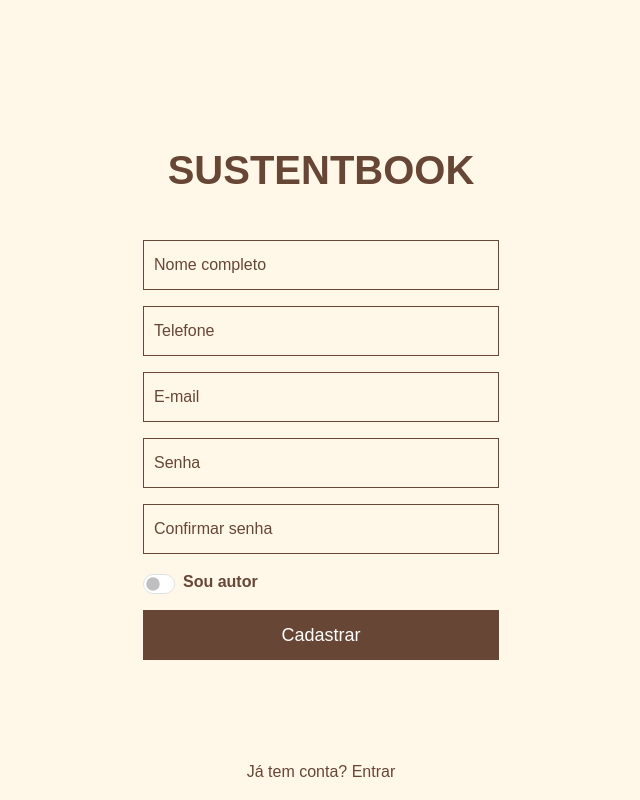
After one commit to cauacominho/sustentbook, a PHP site: page /sign-in.html in a window 1280 px wide. The commit adds this page. Shown: the whole page, without its empty margins (319-959 px from the left). Run offline with PHP 8.4, Linux system fonts and the light colour scheme; some web fonts are replaced.

Commit message:
Tela cadastro finalizada

```diff
--- /dev/null
+++ b/sign-in.html
@@ -0,0 +1,81 @@
+<!DOCTYPE html>
+<html lang="en">
+
+<head>
+    <meta charset="UTF-8">
+    <meta name="viewport" content="width=device-width, initial-scale=1.0">
+    <!-- MATERIAL ICONS GOOGLE -->
+    <link href="https://fonts.googleapis.com/css2?family=Material+Symbols+Outlined" rel="stylesheet" />
+
+    <!-- LINK BOOTSTRAP CSS -->
+    <link href="https://cdn.jsdelivr.net/npm/bootstrap@5.3.3/dist/css/bootstrap.min.css" rel="stylesheet"
+        integrity="sha384-QWTKZyjpPEjISv5WaRU9OFeRpok6YctnYmDr5pNlyT2bRjXh0JMhjY6hW+ALEwIH" crossorigin="anonymous">
+
+    <!-- LINK CSS -->
+    <link rel="stylesheet" href="./src/css/global.css">
+
+    <title>Login</title>
+</head>
+
+<body class="bg">
+
+
+    <div class="container vh-100 d-flex flex-column justify-content-center">
+        <!-- Título centralizado -->
+        <div class="row justify-content-center mb-3">
+            <div class="col-12 col-md-auto text-primary fw-bold text-center fs-1">SUSTENTBOOK</div>
+        </div>
+
+        <!-- Formulário centralizado -->
+        <div class="row justify-content-center mt-4">
+            <div class="col-12 col-md-6 col-lg-4">
+                <form action="" method="post">
+
+                    <div class="mb-3">
+                        <input type="text" name="controlNome" id="controlNome" placeholder="Nome completo" class="form-default">
+                    </div>
+
+                    <div class="mb-3">
+                        <input type="tel" name="controlTelefone" id="controlTelefone" placeholder="Telefone" class="form-default">
+                    </div>
+                    <div class="mb-3">
+                        <input type="email" name="controlEmail" id="controlEmail" placeholder="E-mail" class="form-default">
+                    </div>
+                    <div class="mb-3">
+                        <input type="password" name="controlPassword" id="controlPassword" placeholder="Senha" class="form-default">
+                    </div>
+                    <div class="mb-3">
+                        <input type="password" name="controlConfirmPassword" id="controlConfirmPassword" placeholder="Confirmar senha" class="form-default">
+                    </div>
+
+                    <div class="form-check form-switch mb-3">
+                        <input class="form-check-input" type="checkbox" role="switch" id="souAutor">
+                        <label class="form-check-label" for="souAutor">Sou autor</label>
+                      </div>
+
+                    <button type="submit" class="btn-default w-100">Cadastrar</button>
+                </form>
+
+
+            </div>
+        </div>
+
+        <!-- Link "Criar conta" centralizado -->
+        <div class="row justify-content-center fixed-bottom mb-3">
+            <div class="col-auto">
+                <a href="">Já tem conta? Entrar</a>
+            </div>
+        </div>
+    </div>
+
+
+
+
+
+    <!-- LINK BOOTSTRAP JS -->
+    <script src="https://cdn.jsdelivr.net/npm/bootstrap@5.3.3/dist/js/bootstrap.bundle.min.js"
+        integrity="sha384-YvpcrYf0tY3lHB60NNkmXc5s9fDVZLESaAA55NDzOxhy9GkcIdslK1eN7N6jIeHz"
+        crossorigin="anonymous"></script>
+</body>
+
+</html>
--- a/src/css/buttons.css
+++ b/src/css/buttons.css
@@ -9,3 +9,26 @@
 .btn-default:hover {
     background-color: #5b3e30;
 }
+
+/* Switch */
+.form-check-input {
+    width: 60px; /* Ajuste a largura */
+    height: 20px; /* Ajuste a altura */
+}
+
+.form-check-input:checked {
+    background-color: var(--primary); /* Cor de fundo quando marcado */
+}
+
+.form-check-input:checked::before {
+    background-color: var(--primary); /* Cor da bolinha quando marcado */
+}
+
+.form-check-label {
+    color:var(--primary); /* Cor do texto */
+    font-weight: bold; /* Negrito */
+}
+
+.form-check-input:focus::before {
+    border: 2px solid var(--secondary);
+}
```
